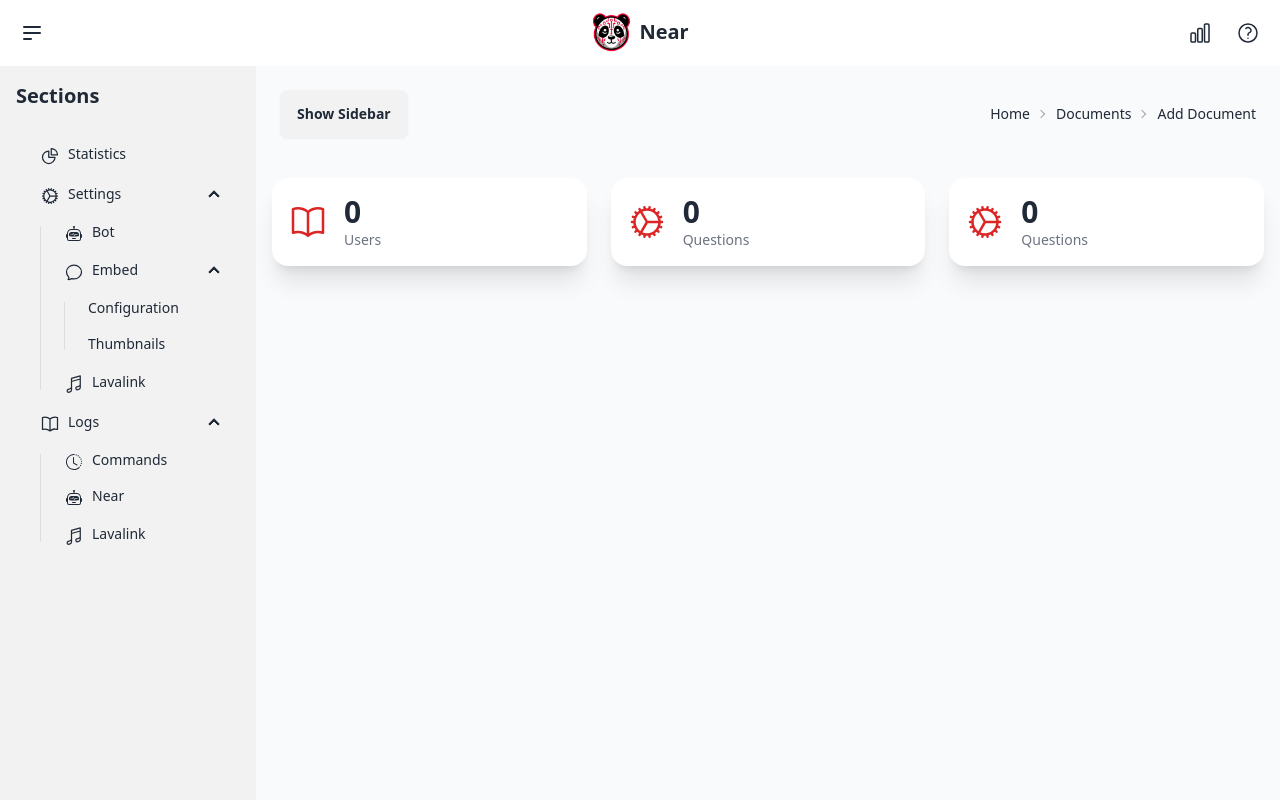
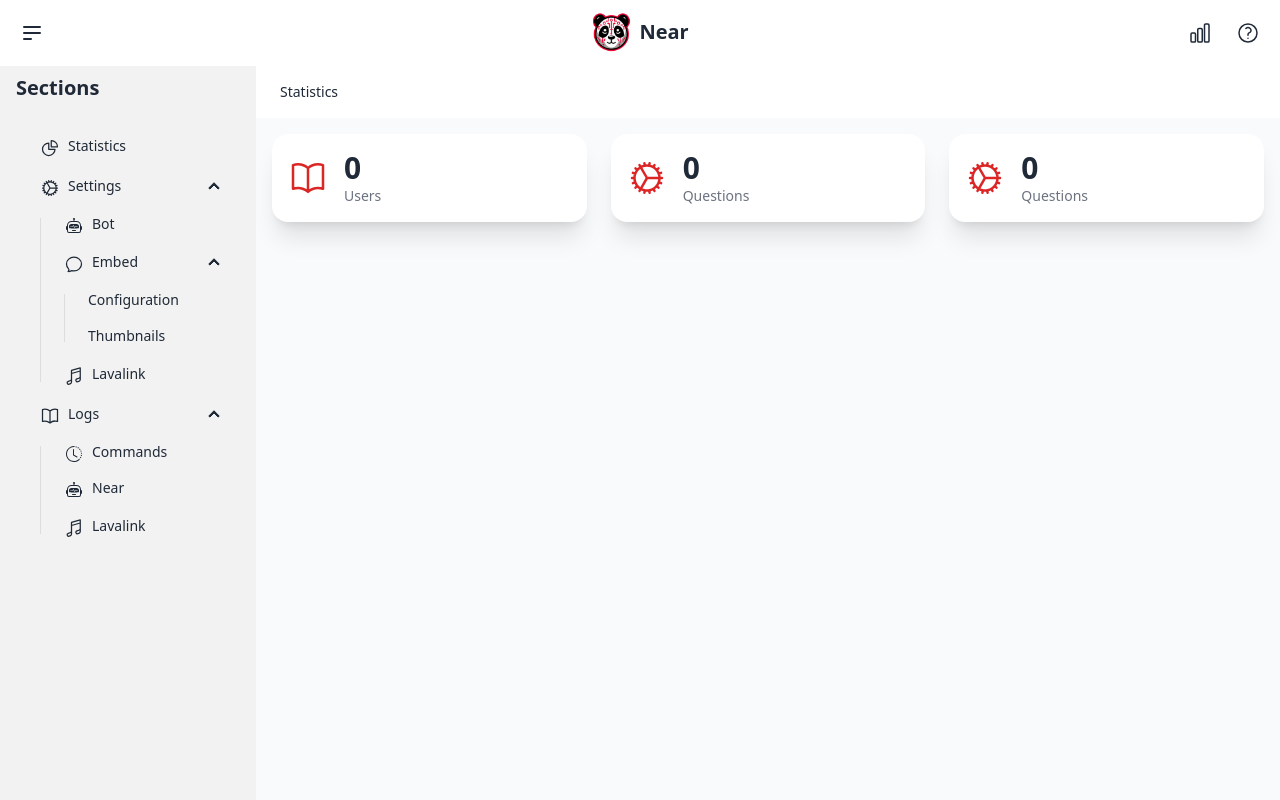
Before and after one commit to hirusha-adi/Near-Web, a React (Vite) app: page /admin/home in a window 1280 px wide. Shown: the top 800 px of the page. Built offline with nearby package versions, Linux system fonts and the light colour scheme; what pocketbase would draw is missing.

Commit message:
it works, but it sucks

```diff
--- a/src/pages/Admin/components/DrawerAndLayout.jsx
+++ b/src/pages/Admin/components/DrawerAndLayout.jsx
@@ -1,7 +1,6 @@
 import { useState, useEffect } from "react";
 import { BookOpenIcon, CogIcon, ChatBubbleOvalLeftIcon, MusicalNoteIcon, ChartPieIcon } from "@heroicons/react/24/outline";
-import { Robot, ClockHistory } from "react-bootstrap-icons";
-import { CardsLayout } from "../Home/components/Cards/CardLayout";
+import { Robot, ClockHistory, LayoutSidebar } from "react-bootstrap-icons";
 
 const DrawerAndLayout = ({ children }) => {
 
@@ -24,25 +23,24 @@ const DrawerAndLayout = ({ children }) => {
 
   return (
     <div className="min-h-screen flex">
+
       {/* Sidebar */}
       <div
         className={`fixed z-20 bg-base-200 h-screen w-64 transition-transform transform ${isSidebarOpen ? "translate-x-0" : "-translate-x-full"
           } md:translate-x-0 md:static`}
       >
         <div className="flex flex-col h-full">
-
           {/* Mobile Collapse Button */}
-          <div className="md:hidden p-4">
-            <button
-              onClick={() => setIsSidebarOpen(false)}
-              className="btn btn-outline btn-error w-full"
+          <div className="md:hidden p-3 border-b border-gray-300">
+            <div
+              className="text-gray-800 btn rounded-xl w-full btn-ghost"
+              onClick={() => setIsSidebarOpen(!isSidebarOpen)}
             >
-              Hide
-            </button>
+              <LayoutSidebar className="text-xl" /> Hide Sidebar
+            </div>
           </div>
-
           {/* Sidebar Content */}
-          <div className="p-4 flex-1 overflow-y-auto">
+          <div className="px-4 pt-2 pb-4 flex-1 overflow-y-auto">
             <h2 className="text-xl font-bold mb-4">Sections</h2>
             <ul className="menu menu-md bg-base-200 rounded-box w-56">
               <li><a><ChartPieIcon className="w-5 pt-1" />Statistics</a></li>
@@ -81,30 +79,34 @@ const DrawerAndLayout = ({ children }) => {
 
       {/* Body Content */}
       <div className="flex flex-1 flex-col ">
-        <div className="flex flex-row justify-between items-center flex-nowrap gap-4 bg-beige-100 p-4 md:p-6">
+
+        {/* Top Bar */}
+        <div className="flex flex-row justify-between items-center flex-nowrap gap-4 bg-white px-4 md:px-6 py-2">
           {/* left column */}
-          <div className="">
-            <div className="text-gray-800 btn " onClick={() => setIsSidebarOpen(!isSidebarOpen)}>Show Sidebar</div>
+          <div className="md:hidden">
+            <div
+              className="text-gray-800 btn rounded-xl btn-ghost"
+              onClick={() => setIsSidebarOpen(!isSidebarOpen)}
+            >
+              <LayoutSidebar className="text-xl" /> Show Sidebar
+            </div>
           </div>
           {/* right column */}
           <div className="flex items-center">
             <div className="breadcrumbs text-sm">
               <ul>
-                <li><a>Home</a></li>
-                <li><a>Documents</a></li>
-                <li>Add Document</li>
+                <li>Statistics</li>
               </ul>
             </div>
           </div>
         </div>
-
-
 
         {/* Page Content */}
         <main className="p-4">
           {children}
         </main>
       </div>
+
     </div>
   );
 };
```
